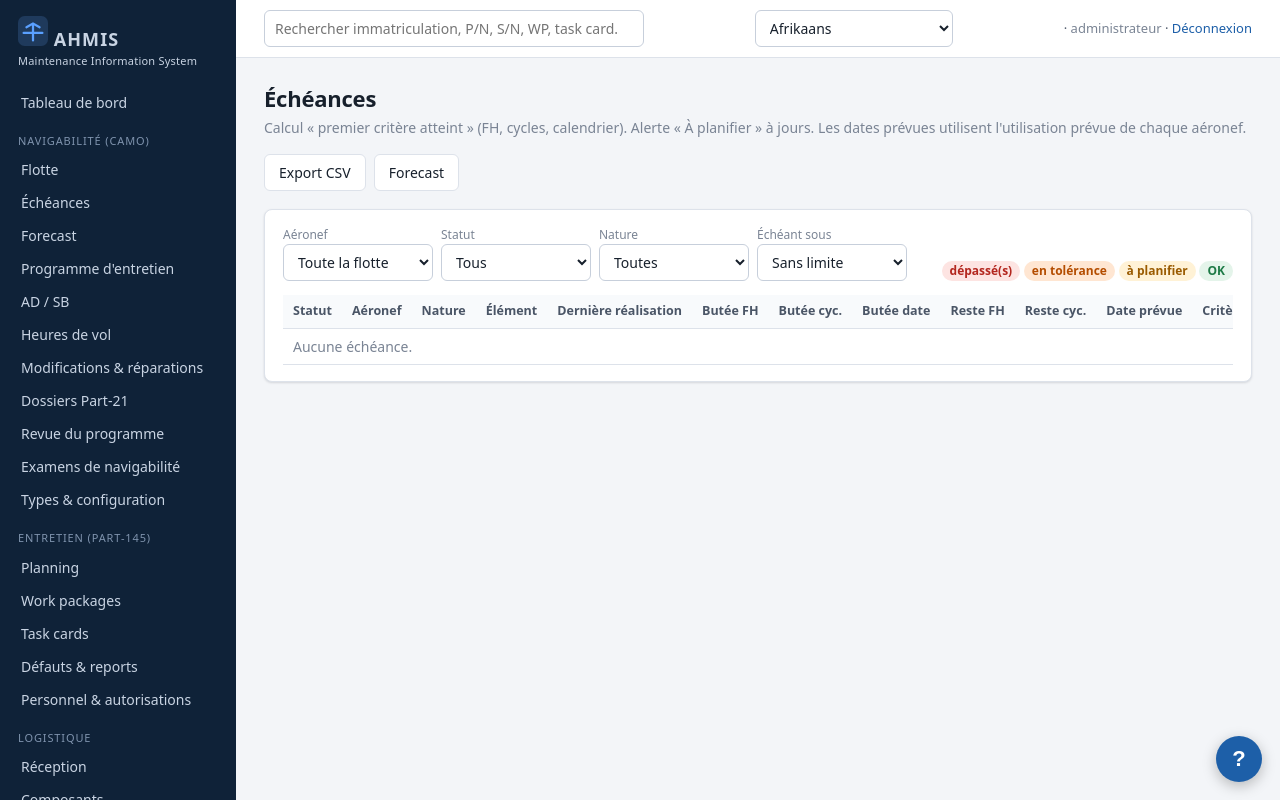
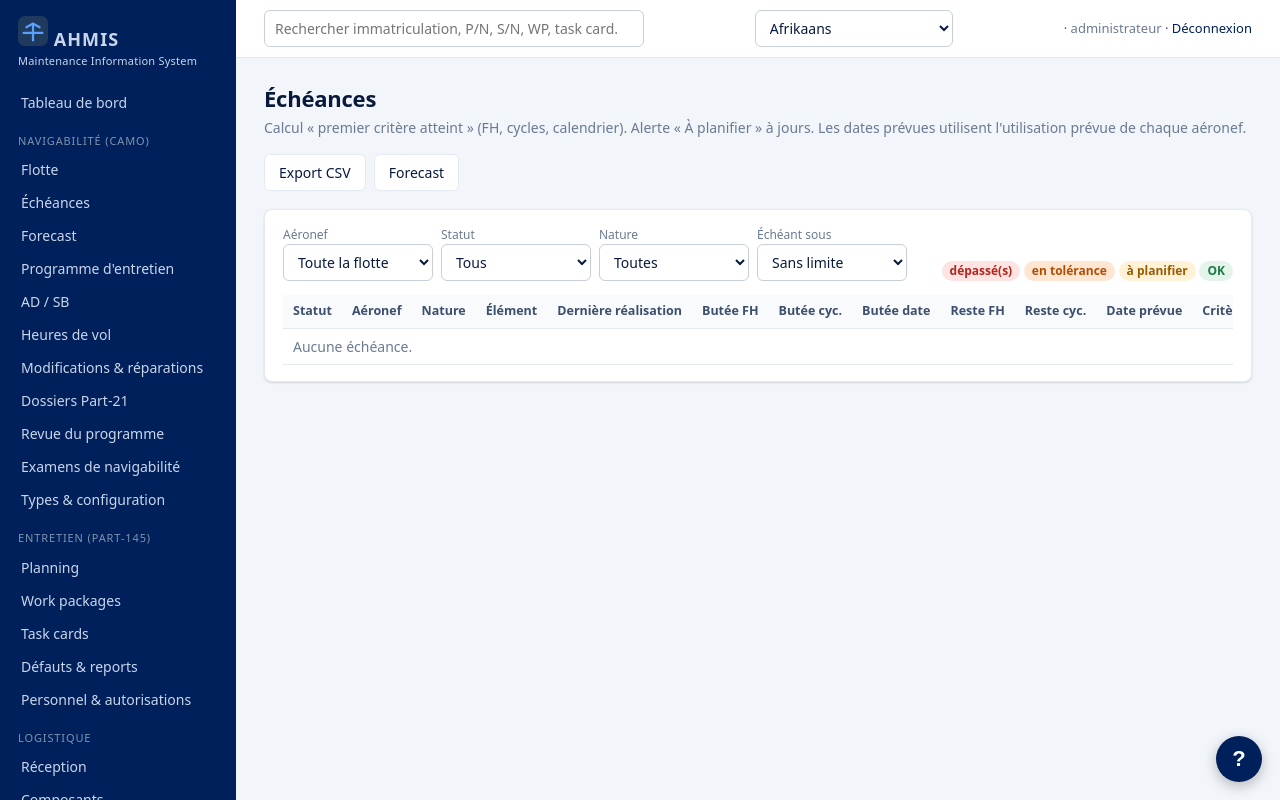
Before and after one commit to contactremimertz-prog/mis, a Django app: template ahmis/apps/camo/templates/camo/due.html in a window 1280 px wide. Run offline with Django 5.2, Linux system fonts and the light colour scheme; the template is opened without the code that fills it, so the values that code supplies are empty.

Commit message:
AHMIS: Airbus-inspired palette, dashboard tiles and KPI carousel
Navy and cyan palette, quick-access tiles and a horizontal carousel
for the dashboard indicators.

Co-Authored-By: Claude Haiku 5.5 <noreply@anthropic.com>

```diff
--- a/ahmis/static/ahmis/ahmis.css
+++ b/ahmis/static/ahmis/ahmis.css
@@ -1,17 +1,18 @@
 /* AHMIS – feuille de style (aucune dépendance externe, fonctionne hors ligne) */
 :root {
-  --bg: #f3f5f8;
+  --bg: #f2f5f9;
   --surface: #ffffff;
   --surface-2: #f8fafc;
-  --ink: #17202c;
-  --ink-2: #4a5566;
-  --ink-3: #7a8494;
-  --line: #dde2ea;
-  --nav: #0f2238;
-  --nav-ink: #c9d4e3;
-  --nav-active: #1f3a5c;
-  --accent: #1d5fa8;
+  --ink: #071a3d;
+  --ink-2: #3d4f6e;
+  --ink-3: #6b7a92;
+  --line: #e5eaf2;
+  --nav: #00205b;
+  --nav-ink: #c9d6ea;
+  --nav-active: #0a3278;
+  --accent: #00205b;
   --accent-ink: #ffffff;
+  --cyan: #00aec7;
   --ok: #1d7a46; --ok-bg: #e4f4ea;
   --warn: #9a5b00; --warn-bg: #fff2d6;
   --tol: #b44d00; --tol-bg: #ffe6d2;
@@ -48,7 +49,20 @@ code, .mono { font-family: var(--mono); font-size: 12.5px; }
 .nav-section { padding: 14px 18px 4px; font-size: 11px; text-transform: uppercase; letter-spacing: .08em; color: #7f93ad; }
 .sidebar a { display: block; padding: 6px 18px; color: var(--nav-ink); border-left: 3px solid transparent; }
 .sidebar a:hover { background: var(--nav-active); text-decoration: none; color: #fff; }
-.sidebar a.active { background: var(--nav-active); color: #fff; border-left-color: #5aa0ff; }
+.sidebar a.active { background: var(--nav-active); color: #fff; border-left-color: var(--cyan); }
+
+/* Tuiles d'accès rapide (tableau de bord) */
+.tiles { display: grid; grid-template-columns: repeat(auto-fit, minmax(min(220px, 100%), 1fr)); gap: 16px; margin-bottom: 18px; }
+.tile { display: flex; flex-direction: column; justify-content: space-between; gap: 18px; min-height: 130px; padding: 18px 20px; border-radius: 14px; background: var(--nav); color: #fff; }
+.tile:hover { background: var(--nav-active); text-decoration: none; color: #fff; }
+.tile.cyan { background: var(--cyan); color: var(--nav); }
+.tile.cyan:hover { background: #33bfd3; color: var(--nav); }
+.tile b { font-size: 17px; line-height: 1.25; }
+.tile span { font-size: 13px; opacity: .85; }
+
+/* Carrousel horizontal (cartes KPI, défilement par pas) */
+.carousel { display: flex; gap: 14px; overflow-x: auto; scroll-snap-type: x mandatory; scroll-behavior: smooth; scrollbar-width: thin; padding-bottom: 8px; margin-bottom: 18px; }
+.carousel > * { flex: 0 0 min(230px, 80vw); scroll-snap-align: start; }
 .main { min-width: 0; }
 .topbar { display: flex; align-items: center; justify-content: space-between; gap: 12px; padding: 10px 28px; background: var(--surface); border-bottom: 1px solid var(--line); }
 .topbar .who { color: var(--ink-2); font-size: 13px; }
```
Also changed, not shown: ahmis/apps/core/templates/core/dashboard.html (+7 -1 lines).
